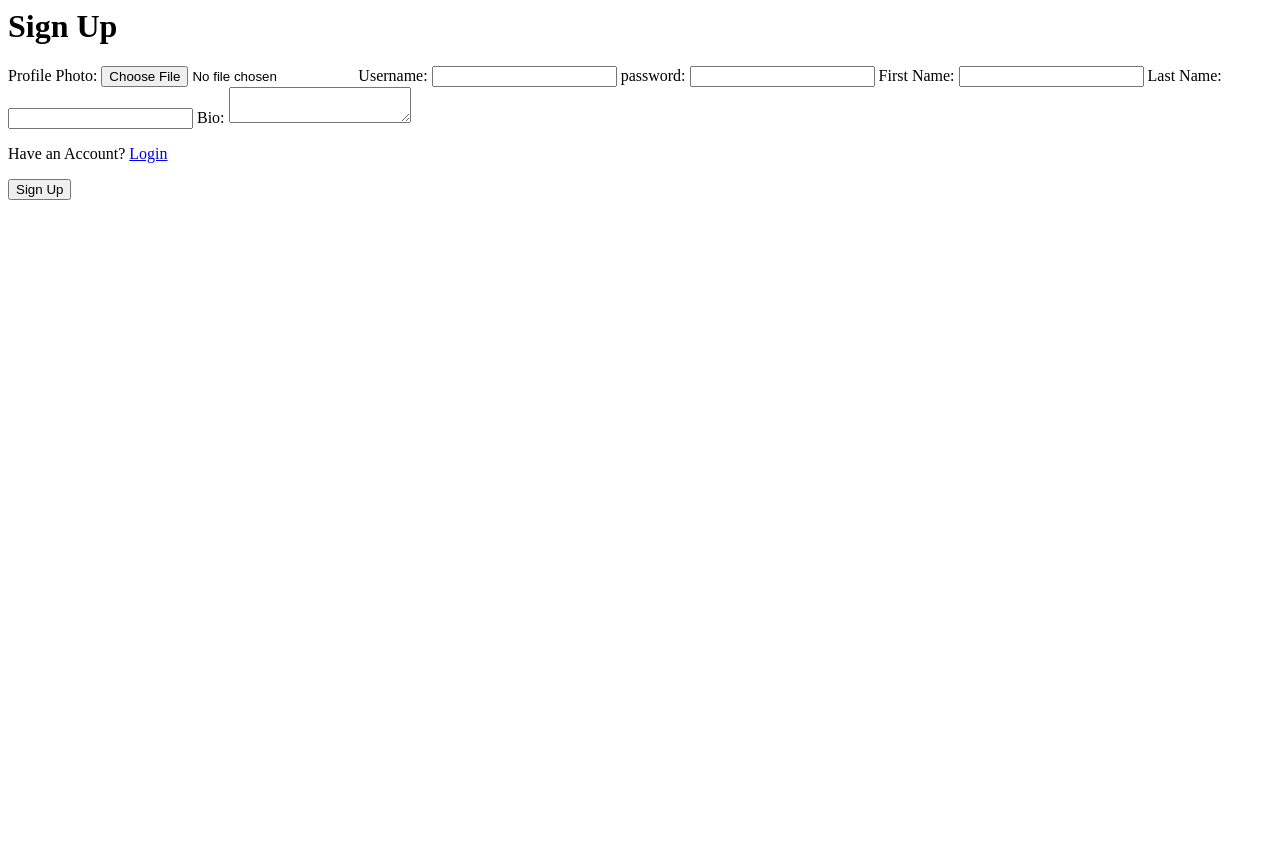
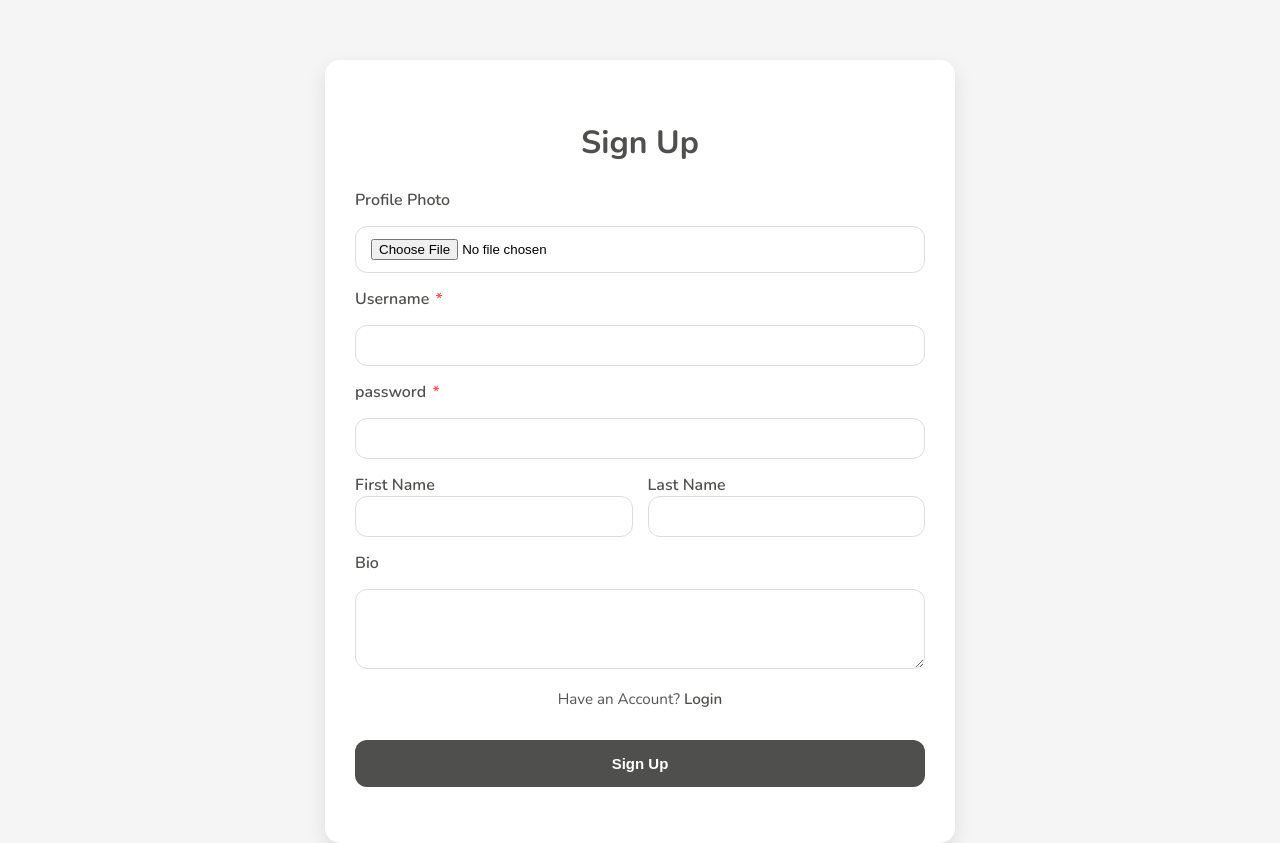
Before and after one commit to mrymSharaf/Horizon, a Django app: page /auth/signup/ in a window 1280 px wide. Before the commit the page ends 200 px from the top, so only its background shows below. Run offline with Django 5.2, Linux system fonts and the light colour scheme.

Commit message:
add css login and signup

```diff
--- /dev/null
+++ b/main_app/static/styles/signup.css
@@ -0,0 +1,128 @@
+@import url('https://fonts.googleapis.com/css2?family=Nunito:ital,wght@0,200..1000;1,200..1000&display=swap');
+
+html,
+body {
+    height: 100%;
+    margin: 0;
+}
+
+body {
+    background-color: #f5f5f5;
+    font-family: "Nunito", sans-serif;
+    display: flex;
+    justify-content: center;
+    align-items: center;
+    padding: 20px;
+    min-height: 100vh;
+}
+
+.signup-container {
+    background-color: #ffffff;
+    padding: 40px 30px;
+    border-radius: 15px;
+    box-shadow: 0 8px 20px rgba(0, 0, 0, 0.1);
+    width: 100%;
+    max-width: 630px;
+    text-align: center;
+    box-sizing: border-box;
+    margin: 40px auto 60px;
+    margin-bottom: auto;
+}
+
+.signup-title {
+    font-size: 2rem;
+    color: #4F4F4D;
+    margin-bottom: 25px;
+}
+
+.signup-form {
+    display: flex;
+    flex-direction: column;
+    gap: 15px;
+    text-align: left;
+}
+
+label {
+    font-weight: 600;
+    color: #4F4F4D;
+}
+
+input[type="text"],
+input[type="password"],
+input[type="file"],
+textarea {
+    padding: 12px 15px;
+    border: 1px solid #ddd;
+    border-radius: 12px;
+    outline: none;
+    width: 100%;
+    box-sizing: border-box;
+    transition: border 0.3s, box-shadow 0.3s;
+}
+
+input:focus,
+textarea:focus {
+    border-color: #4F4F4D;
+    box-shadow: inset 0 0 8px rgba(0, 0, 0, 0.1);
+}
+
+textarea {
+    resize: vertical;
+    min-height: 80px;
+}
+
+.signup-btn {
+    padding: 15px;
+    background-color: #4F4F4D;
+    color: #fff;
+    font-weight: 700;
+    border: none;
+    border-radius: 12px;
+    cursor: pointer;
+    transition: background-color 0.3s;
+    width: 100%;
+    font-size: 15px;
+}
+
+.signup-btn:hover {
+    background-color: #333333;
+}
+
+.errorlist {
+    color: #ff4d4f;
+    margin: 0;
+    padding-left: 20px;
+}
+
+.login-text {
+    font-size: 0.95rem;
+    color: #555;
+    text-align: center;
+    margin-top: 5px;
+}
+
+.login-text a {
+    color: #4F4F4D;
+    font-weight: 600;
+    text-decoration: none;
+}
+
+.login-text a:hover {
+    text-decoration: underline;
+}
+
+.required {
+    color: #ff4d4f;
+    margin-left: 2px;
+}
+
+.name-row {
+    display: flex;
+    gap: 15px;
+}
+
+.name-field {
+    flex: 1;
+    display: flex;
+    flex-direction: column;
+}
--- a/main_app/templates/registration/signup.html
+++ b/main_app/templates/registration/signup.html
@@ -1,13 +1,17 @@
+{% load static %}
+
 {% block head %}
+<link rel="stylesheet" href="{% static 'styles/signup.css' %}">
 {% endblock head %}
 
 {% block body %}
-    <h1>Sign Up</h1>
+<div class="signup-container">
+    <h1 class="signup-title">Sign Up</h1>
 
-    <form method="post" enctype="multipart/form-data">
+    <form method="post" enctype="multipart/form-data" class="signup-form">
         {% csrf_token %}
 
-        <label for="profile_photo">Profile Photo:</label>
+        <label for="profile_photo">Profile Photo</label>
         <input type="file" name="profile_photo" id="profile_photo" accept="image/*">
 
         {% if form.profile_photo.errors %}
@@ -18,7 +22,7 @@
             </ul>
         {% endif %}
 
-        <label for="username">Username:</label>
+        <label for="username">Username <span class="required">*</span></label>
         <input type="text" id="username" name="username" required>
 
         {% if form.username.errors %}
@@ -29,7 +33,7 @@
             </ul>
         {% endif %}
 
-        <label for="password">password:</label>
+        <label for="password"> password <span class="required">*</span></label>
         <input type="password" id="password" name="password" required>
 
         {% if form.password.errors %}
@@ -40,7 +44,9 @@
             </ul>
         {% endif %}
 
-        <label for="first_name">First Name:</label>
+        <div class="name-row">
+            <div class="name-field">
+                <label for="first_name">First Name</label>
                 <input type="text" id="first_name" name="first_name">
 
                 {% if form.first_name.errors %}
@@ -50,8 +56,10 @@
                         {% endfor %}
                     </ul>
                 {% endif %}
+            </div>
 
-        <label for="last_name"> Last Name:</label>
+            <div class="name-field">
+                <label for="last_name"> Last Name</label>
                 <input type="text" id="last_name" name="last_name">
 
                     {% if form.last_name.errors %}
@@ -61,8 +69,10 @@
                             {% endfor %}
                          </ul>
                     {% endif %}
+            </div>
+        </div>
 
-        <label for="bio"> Bio:</label>
+        <label for="bio"> Bio</label>
         <textarea id="bio" name="bio">{{ form.bio.value|default_if_none:"" }}</textarea>
 
         {% if form.bio.errors %}
@@ -73,8 +83,9 @@
             </ul>
         {% endif %}
 
-        <p> Have an Account? <a href="{% url "login" %}">Login</a> </p>
+        <p class="login-text"> Have an Account? <a href="{% url "login" %}">Login</a> </p>
 
-        <button type="submit">Sign Up</button>
+        <button class="signup-btn" type="submit">Sign Up</button>
     </form>
+</div>
 {% endblock body %}
```
Also changed, not shown: main_app/static/styles/login.css (added, +92 -0 lines), main_app/static/styles/user/user-profile.css (+1 -7 lines), main_app/templates/registration/login.html (+10 -8 lines), main_app/templates/user/user-profile.html (+6 -4 lines). Lines whose indentation alone changed are shown as unchanged.
